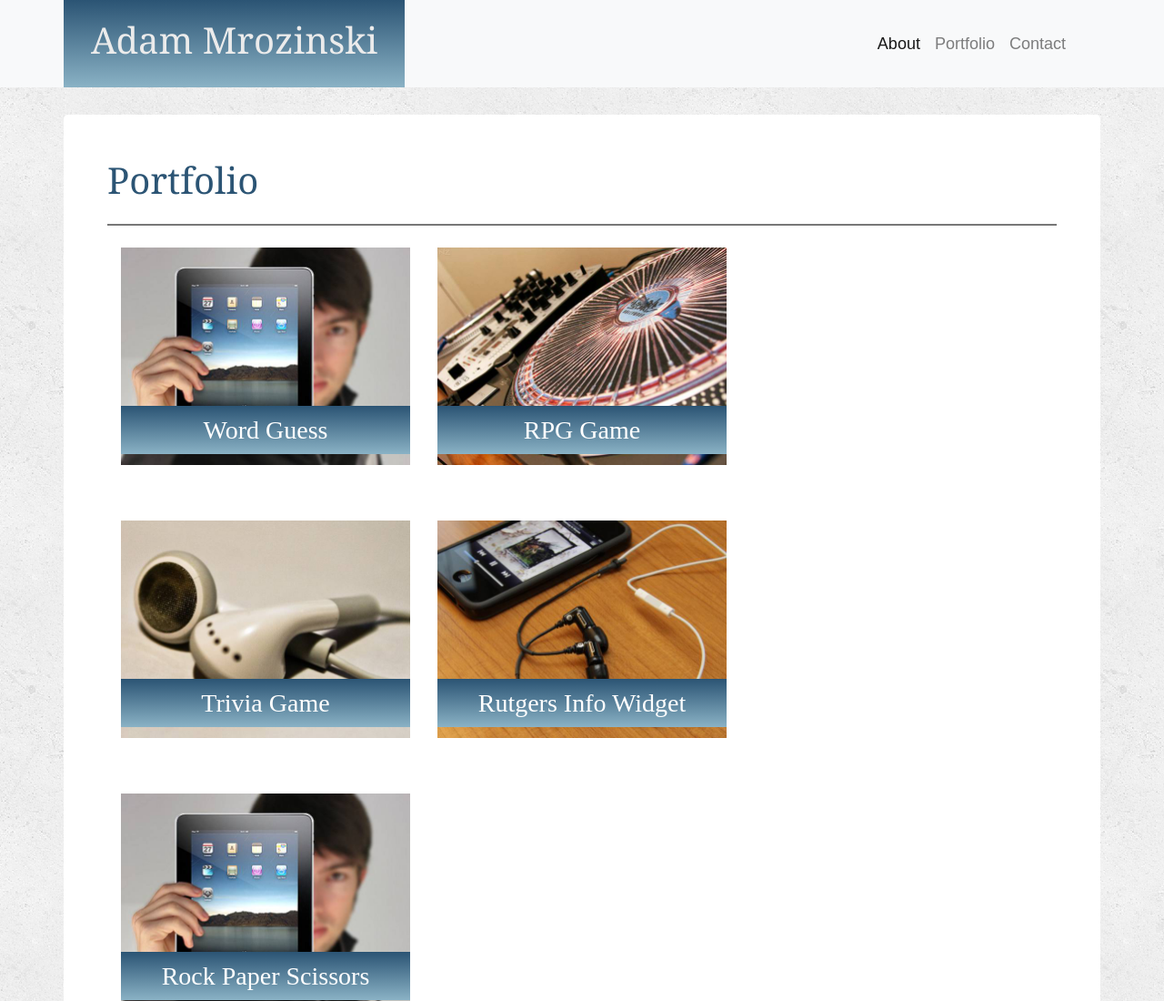
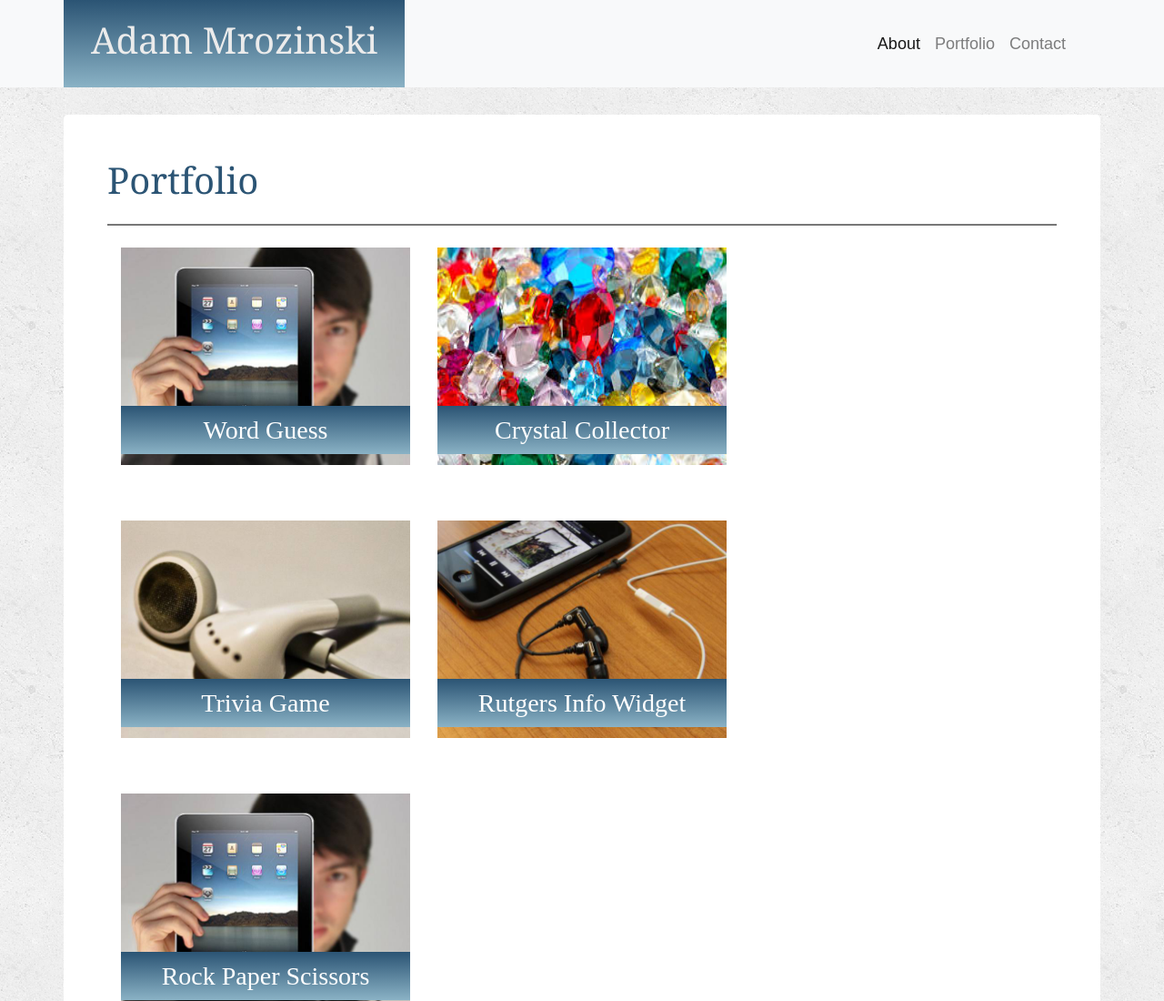
Before and after one commit to amrozinski88/Bootstrap-Portfolio, a plain HTML site: page portfolio.html in a window 1280 px wide. Shown: the top 1100 px of the page at 91% size. Drawn offline with nearby package versions, Linux system fonts and the light colour scheme.

Commit message:
corrected portfolio folder

```diff
--- a/assets/css/style.css
+++ b/assets/css/style.css
@@ -66,3 +66,7 @@ h3 {
     bottom: 65px;
     padding: 10px 0px;
 }
+.gems {
+    height: 238.5px;
+    width: 318px;
+}
--- a/portfolio.html
+++ b/portfolio.html
@@ -39,12 +39,12 @@
             <hr class="my-4">
         <div class="row m-0 text-center">
             <div class="col-md-4">
-                <img src="assets/images/technics-q-c-640-480-1.jpg" class="img-fluid">
-                <h3>Word Guess</h3>
+              <a href="https://amrozinski88.github.io/Psychic-Game/"><img src="assets/images/technics-q-c-640-480-1.jpg" class="img-fluid"></a>
+              <h3>Word Guess</h3>
               </div>
             <div class="col-md-4 ">
-                <img src="assets/images/technics-q-c-640-480-2.jpg" class="img-fluid" >
-                <h3>RPG Game</h3>
+                <a href="https://amrozinski88.github.io/unit-4-game/"><img class="gems" src="assets/images/gembackground.jpeg" class="img-fluid" ></a>
+                <h3>Crystal Collector</h3>
               </div>
 
          </div>
```
Also changed, not shown: assets/images/gembackground.jpeg (added).
